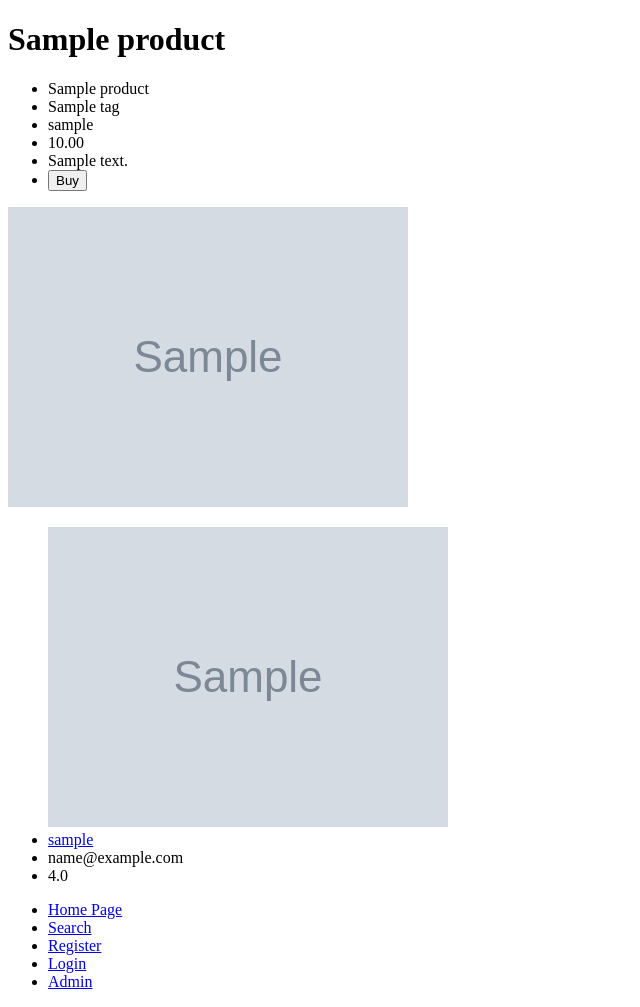
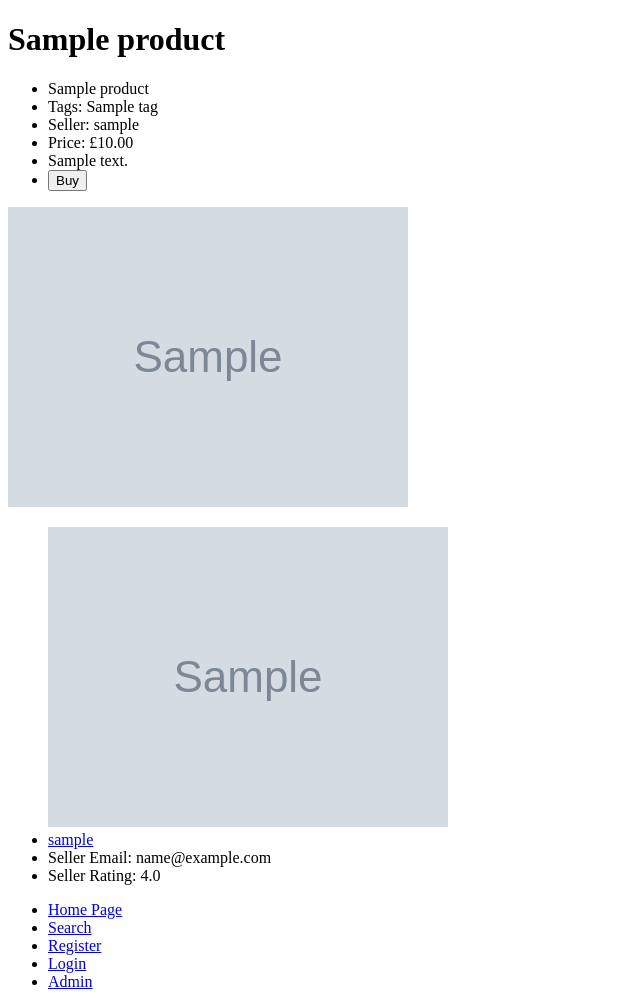
Before and after one commit to 2889073s/University_Marketplace, a Django app: a page that uses templates/marketplace/product.html in a window 1280 px wide. Shown: the whole page, without its empty margins (0-640 px from the left). Run offline with Django 3.2, Linux system fonts and the light colour scheme; tables that the repository leaves empty hold one stand-in row (values such as "Sample post"); grey boxes marked "Sample" are stand-in pictures.

Commit message:
Implemented Reviews

```diff
--- a/marketplace/urls.py
+++ b/marketplace/urls.py
@@ -13,7 +13,7 @@ urlpatterns = [
     path('logout/', views.user_logout, name='logout'),
     path('sell', views.sell_page, name = 'sell_page'),
     path('search/', views.search_page, name = 'search_page'),
-    path('review/<slug:seller_username_slug>/', views.review_page, name = 'review_page'),
+    path('review/<slug:seller_username_slug>/<slug:product_name_slug>', views.review_page, name = 'review_page'),
     path('profile/edit-product/<slug:product_name_slug>/', views.edit_product_page, name="edit_product_page"),
     path('profile/delete-product/<slug:product_name_slug>/', views.delete_product_page, name="delete_product_page"),
     path('seller/<slug:seller_username_slug>/<slug:product_name_slug>/buy/', views.buy_product, name = 'buy_product'),
--- a/marketplace/views.py
+++ b/marketplace/views.py
@@ -1,8 +1,8 @@
 from django.shortcuts import render, redirect
-from marketplace.models import Product, UserProfile, Tag
+from marketplace.models import Product, Review, UserProfile, Tag
 from django.contrib.auth.decorators import login_required
 from django.urls import reverse
-from .forms import ProductForm, UserForm, UserProfileForm
+from .forms import ProductForm, ReviewForm, UserForm, UserProfileForm
 from django.contrib.auth import authenticate, login, logout
 from django.template.loader import render_to_string
 from django.http import HttpResponse
@@ -181,9 +181,29 @@ def sell_page(request):
 
     return render(request, 'marketplace/sell.html', context=context_dict)
 
-
+@login_required
 def review_page(request, seller_username_slug, product_name_slug):
     context_dict = {}
+    product = Product.objects.get(seller__slug=seller_username_slug, slug=product_name_slug)
+
+    if request.method == 'POST':
+        form = ReviewForm(request.POST, request.FILES)
+        if form.is_valid():
+            review = form.save(commit=False)
+            review.seller_reviewed = product.seller
+            form.save()
+
+            reviews = Review.objects.filter(seller_reviewed=product.seller)
+            avg = sum(rev.rating for rev in reviews) / reviews.count()
+            product.seller.avg_rating = avg
+            product.seller.save()
+
+            return redirect('marketplace:product_page', product_name_slug=product.slug,seller_username_slug=product.seller.slug)
+    else:
+        form = ReviewForm()
+
+    context_dict['form'] = form
+    context_dict['product'] = product
     return render(request, 'marketplace/review.html', context=context_dict)
 
 @login_required
--- a/templates/marketplace/product.html
+++ b/templates/marketplace/product.html
@@ -14,9 +14,9 @@
             <div>
                 <ul>
                     <li> {{ product.name }} </li>
-                    <li> {{ product.tag }} </li>
-                    <li> {{ product.seller }} </li>
-                    <li> {{ product.price }}</li>
+                    <li> Tags: {{ product.tag }} </li>
+                    <li> Seller: {{ product.seller }} </li>
+                    <li> Price: £{{ product.price }}</li>
                     <li> {{ product.description }}</li>
                     <li> <form method = "POST" action = "{% url 'marketplace:buy_product' product.seller.slug product.slug %}">
                         {% csrf_token %}
@@ -42,8 +42,8 @@
                     <li> <a href="{% url 'marketplace:seller_page' product.seller.slug %}">
                                 {{ product.seller.user.username }}
                     </a></li>
-                    <li> {{ product.seller.user.email }} </li>
-                    <li> {{ product.seller.avg_rating }} </li>
+                    <li> Seller Email: {{ product.seller.user.email }} </li>
+                    <li> Seller Rating: {{ product.seller.avg_rating }} </li>
                 </ul>
             </div>
         {% endif %}
--- a/templates/marketplace/review.html
+++ b/templates/marketplace/review.html
@@ -7,6 +7,10 @@
 {% block body_block %}
         <h1>Leave a review</h1>
         <div>
-            <!-- add review form here and some code to stop poeople added reviews if they havent bought an item-->
+            <form method="post">
+                {% csrf_token %}
+                {{ form.as_p }}
+                <button type="submit">Submit Rating</button>
+            </form>
         </div>
 {% endblock %}
```
Also changed, not shown: templates/marketplace/seller.html (+5 -4 lines).
